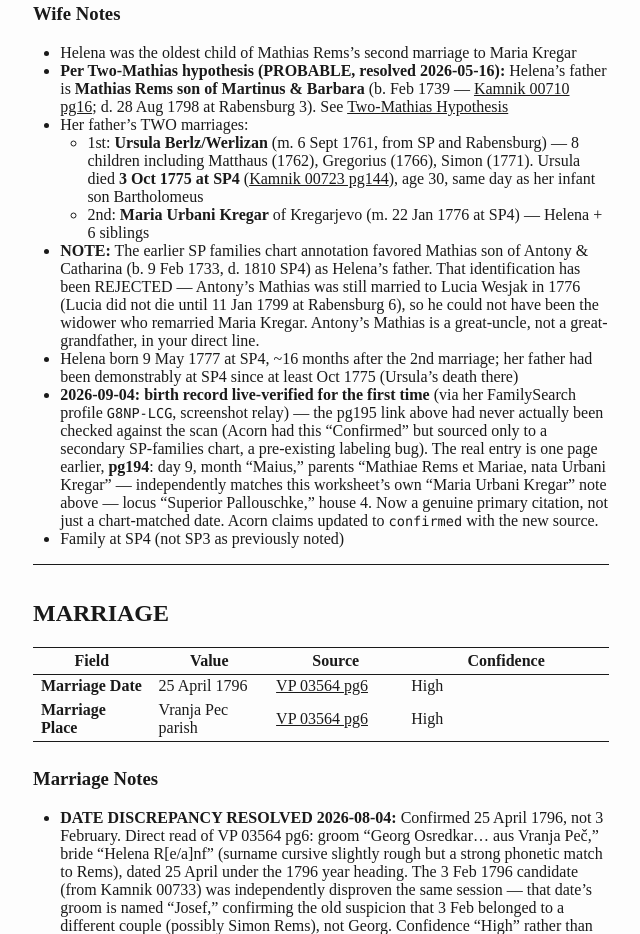
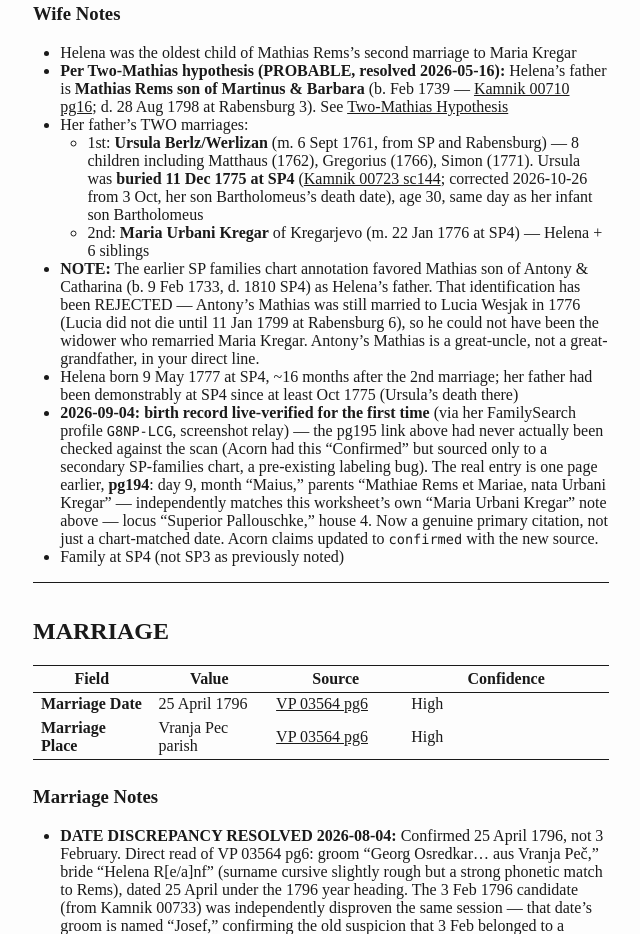
Before and after one commit to llmatlo/palovce-places, a plain HTML site: page worksheets/osredkar/osredkar-G04-georg-helena-rems.html in a window 1280 px wide. Shown: the part 1948-2882 px from the top of the page, without its empty margins (319-959 px from the left). Drawn offline with Linux system fonts and the light colour scheme.

Commit message:
Sync worksheets: Ursula Berlz burial date
Co-Authored-By: Claude Opus 5.5 <noreply@anthropic.com>

```diff
--- a/worksheets/osredkar/osredkar-G04-georg-helena-rems.html
+++ b/worksheets/osredkar/osredkar-G04-georg-helena-rems.html
@@ -385,9 +385,11 @@ href="../rems/two-mathias-hypothesis.md">Two-Mathias Hypothesis</a></li>
 <ul>
 <li>1st: <strong>Ursula Berlz/Werlizan</strong> (m. 6 Sept 1761, from SP
 and Rabensburg) — 8 children including Matthaus (1762), Gregorius
-(1766), Simon (1771). Ursula died <strong>3 Oct 1775 at SP4</strong> (<a
+(1766), Simon (1771). Ursula was <strong>buried 11 Dec 1775 at
+SP4</strong> (<a
 href="https://data.matricula-online.eu/en/slovenia/ljubljana/kamnik/00723/?pg=144">Kamnik
-00723 pg144</a>), age 30, same day as her infant son Bartholomeus</li>
+00723 sc144</a>; corrected 2026-10-26 from 3 Oct, her son Bartholomeus’s
+death date), age 30, same day as her infant son Bartholomeus</li>
 <li>2nd: <strong>Maria Urbani Kregar</strong> of Kregarjevo (m. 22 Jan
 1776 at SP4) — Helena + 6 siblings</li>
 </ul></li>
```
Also changed, not shown: worksheets/rems/rems-mathias-maria-kregar.html (+5 -4 lines).
